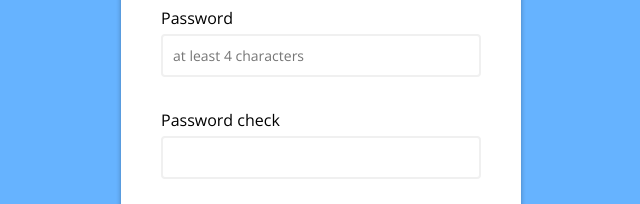
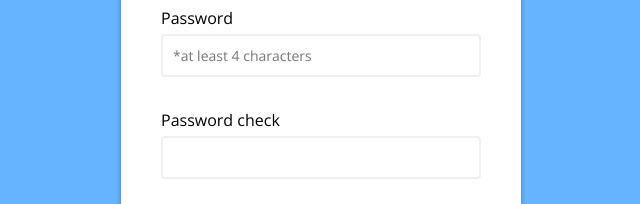
Before and after one commit to buikhacnam/form, a plain HTML site: page index.html in a window 1280 px wide. Shown: the part 402-606 px from the top of the page, 319-959 px from the left. Drawn offline with nearby package versions, Linux system fonts and the light colour scheme; a web font is replaced by a local one.

Commit message:
Update index.html

```diff
--- a/index.html
+++ b/index.html
@@ -43,7 +43,7 @@
 
 			<div class="form-control">
 				<label for="username">Password </label>
-				<input type="password" placeholder="at least 4 characters" id="password" />
+				<input type="password" placeholder="*at least 4 characters" id="password" />
 				<i class="fas fa-check-circle"></i>
 				<i class="fas fa-exclamation-circle"></i>
 				<small>Error message</small>
```
